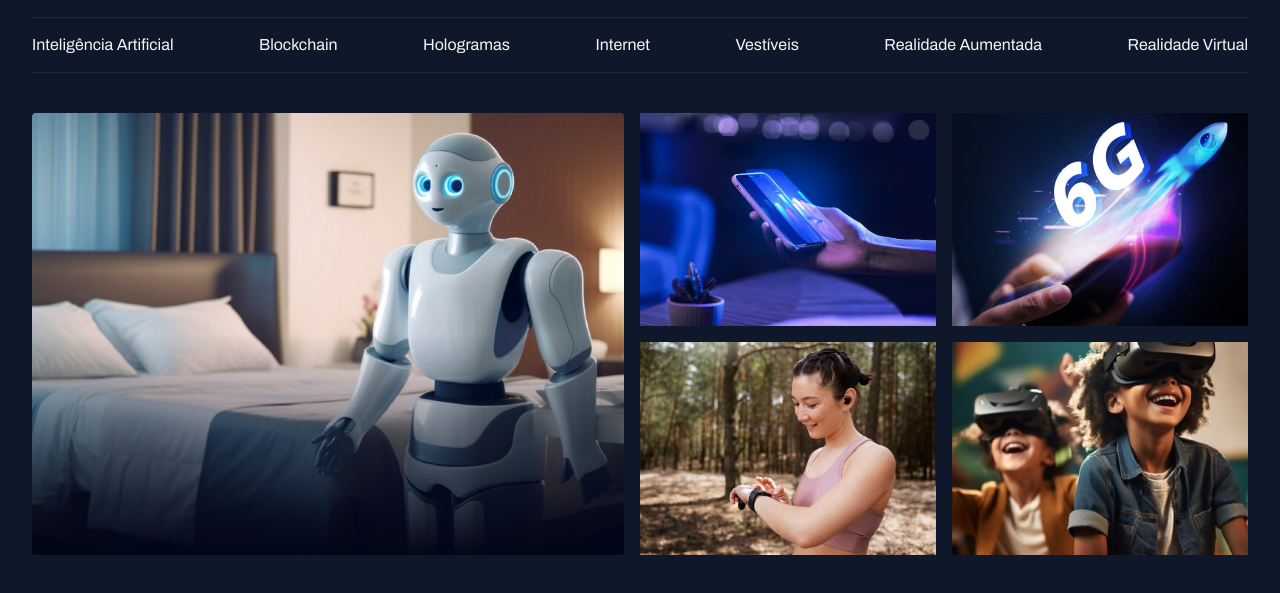
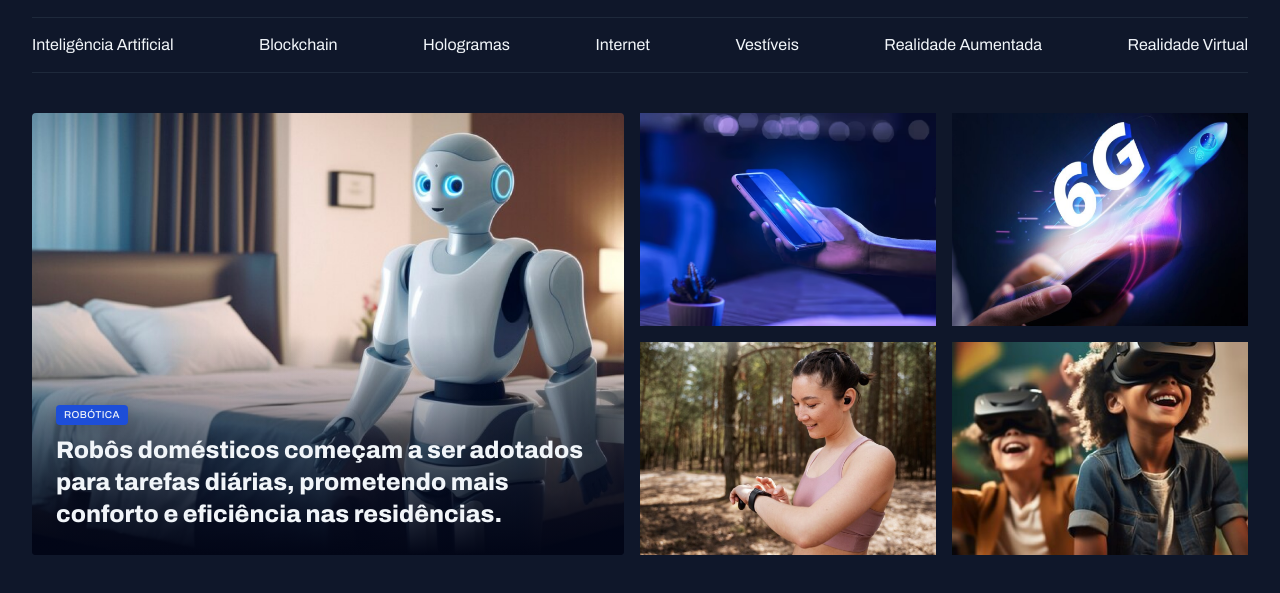
Before and after one commit to Nerii-dev/portal_de_noticias, a plain HTML site: page index.html in a window 1280 px wide. Shown: the part 55-648 px from the top of the page. Drawn offline with Linux system fonts and the light colour scheme.

Commit message:
Ajustando o conteudo do card

```diff
--- a/index.html
+++ b/index.html
@@ -40,9 +40,16 @@
 
     <main class="grid container">
         <section id="featured" class="grid grid-flow-col gap-16">
-            <div class="card">
+            <figure class="card">
                 <img src="assets/images/Image 01.png" alt="">
-            </div>
+
+                <figcaption>
+                    <span class="content-tag">Robótica</span>
+                    <h2 class="text-2xl">
+                        Robôs domésticos começam a ser adotados para tarefas diárias, prometendo mais conforto e eficiência nas residências.
+                    </h2>
+                </figcaption>
+            </figure>
 
             <div class="grid grid-cols-2 gap-16">
                 <div>
--- a/style/global.css
+++ b/style/global.css
@@ -52,3 +52,15 @@ img {
 main {
     margin-top: 40px;
 }
+
+.content-tag {
+    display: inline-block;
+    background-color: var(--brand-color-dark);
+    padding: 4px 8px;
+    border-radius: 4px;
+    font: 500 10px/1.2 var(--font-family);
+    text-transform: uppercase;
+    letter-spacing: 0.04em;
+    color: var(--text-color-primary);
+    box-shadow: 0 4px 16px rgba(2, 6, 23, 0.251);
+}
--- a/style/sections.css
+++ b/style/sections.css
@@ -2,7 +2,6 @@
     img {
     height: 100%;
     object-fit: cover;
-    }
     }
 
     .card {
@@ -20,4 +19,15 @@
                 transparent,
                 #020617);
         }
+
+        figcaption{
+            position: absolute;
+            bottom: 0;
+            padding: 24px;
+
+            h2 {
+                margin-top: 8px;
             }
+        }
+    }
+}
--- a/style/utility.css
+++ b/style/utility.css
@@ -13,3 +13,19 @@
 .gap-16 {
     gap: 16px;
 }
+
+.text-sm {
+    font: var(--text-sm);
+}
+
+.text-lg {
+    font: var(--h3);
+}
+
+.text-xl {
+    font: var(--h2);
+}
+
+.text-2xl {
+    font: var(--h1);
+}
```
Lines whose indentation alone changed are shown as unchanged.
